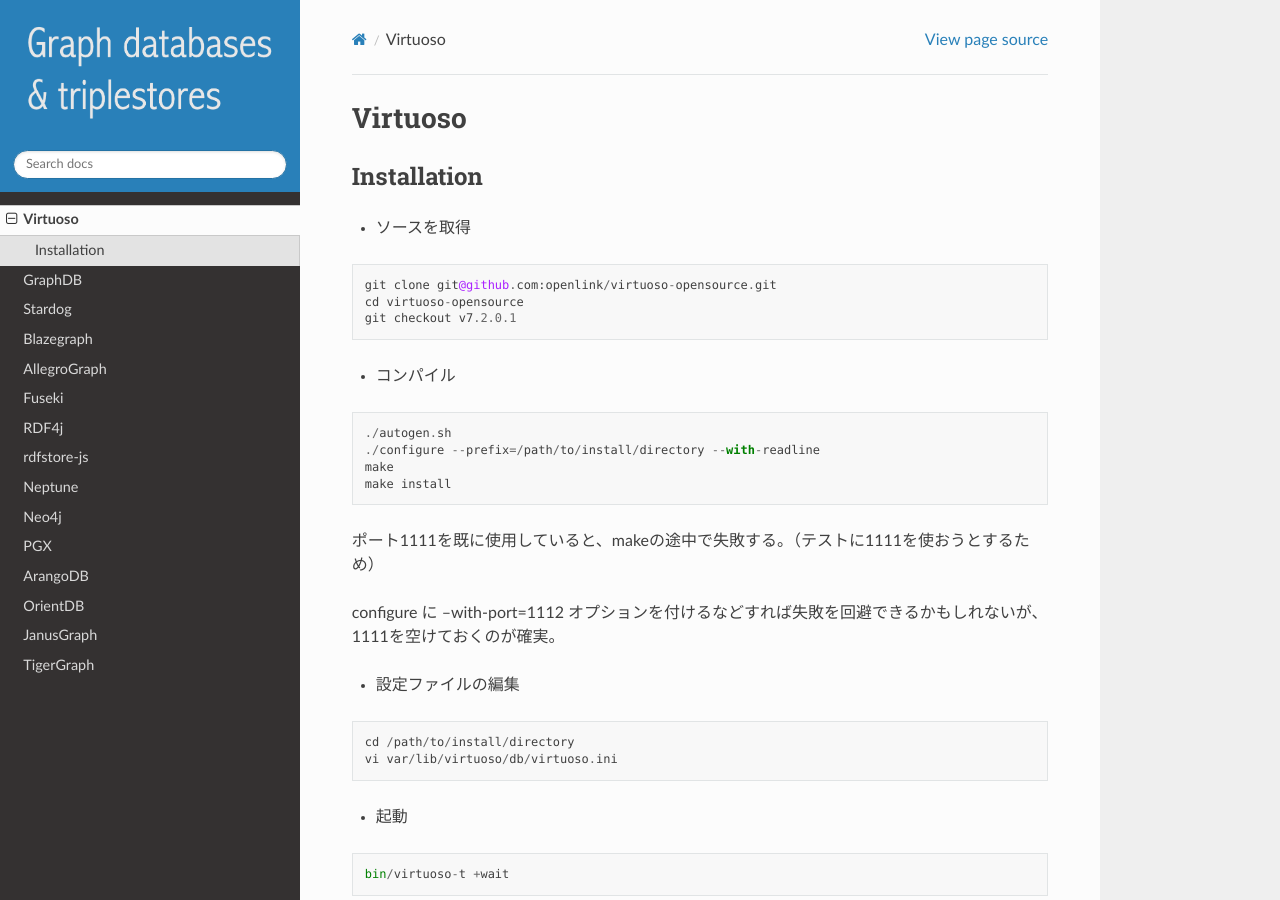
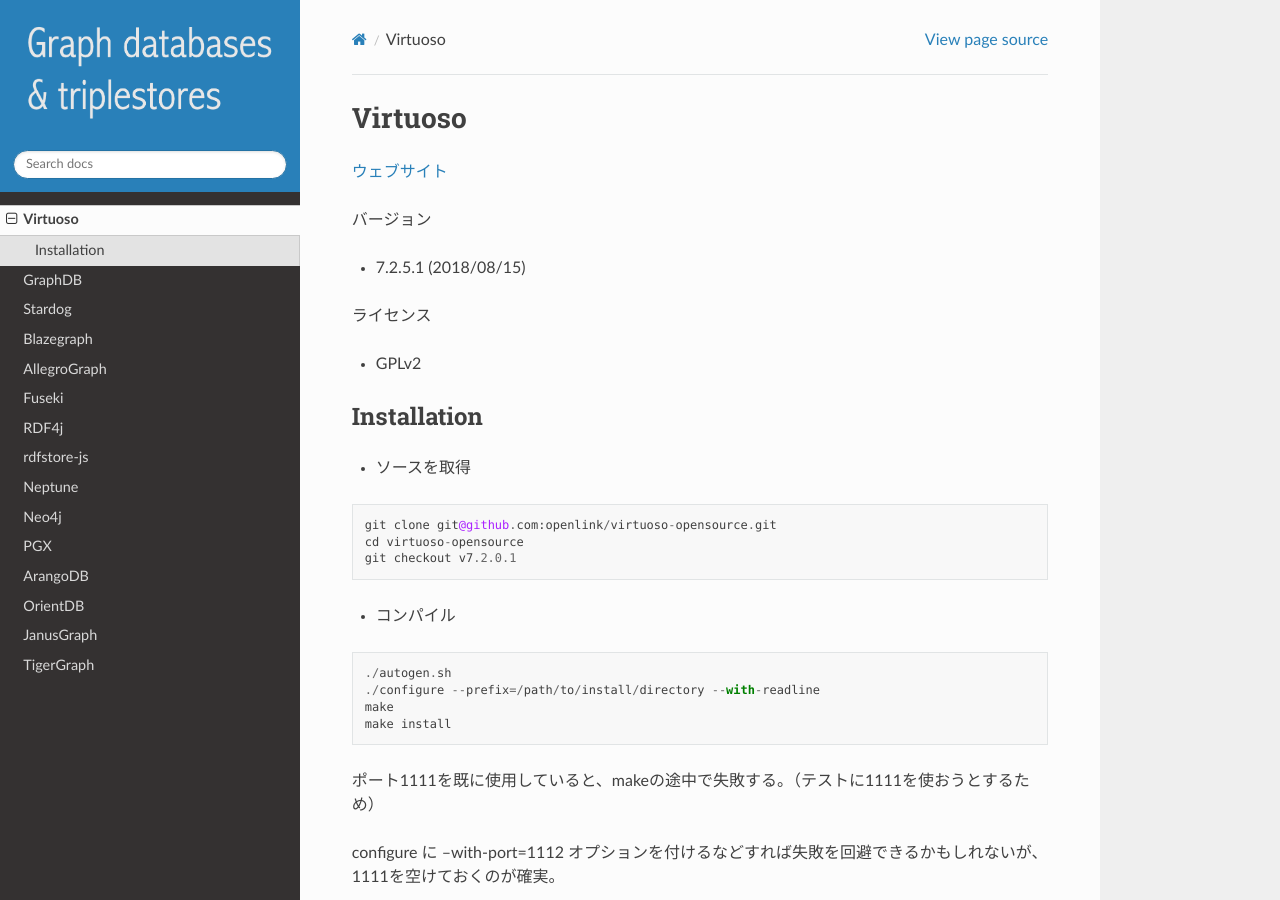
Before and after one commit to dbcls/graphdbs, a Sphinx documentation site: the page built from docs/md/virtuoso.md, in a window 1280 px wide and 900 px high. Built offline with Sphinx 7.4.7 and the Read the Docs theme 2.0.0, drawn with Linux system fonts in a browser that asks for light colours.

Commit message:
update docs/md/virtuoso.md

```diff
--- a/docs/md/virtuoso.md
+++ b/docs/md/virtuoso.md
@@ -1,4 +1,12 @@
 # Virtuoso
+
+[ウェブサイト](http://vos.openlinksw.com/owiki/wiki/VOS)
+
+バージョン
+* 7.2.5.1 (2018/08/15)
+
+ライセンス
+* GPLv2
 
 ## Installation
 * ソースを取得
```
